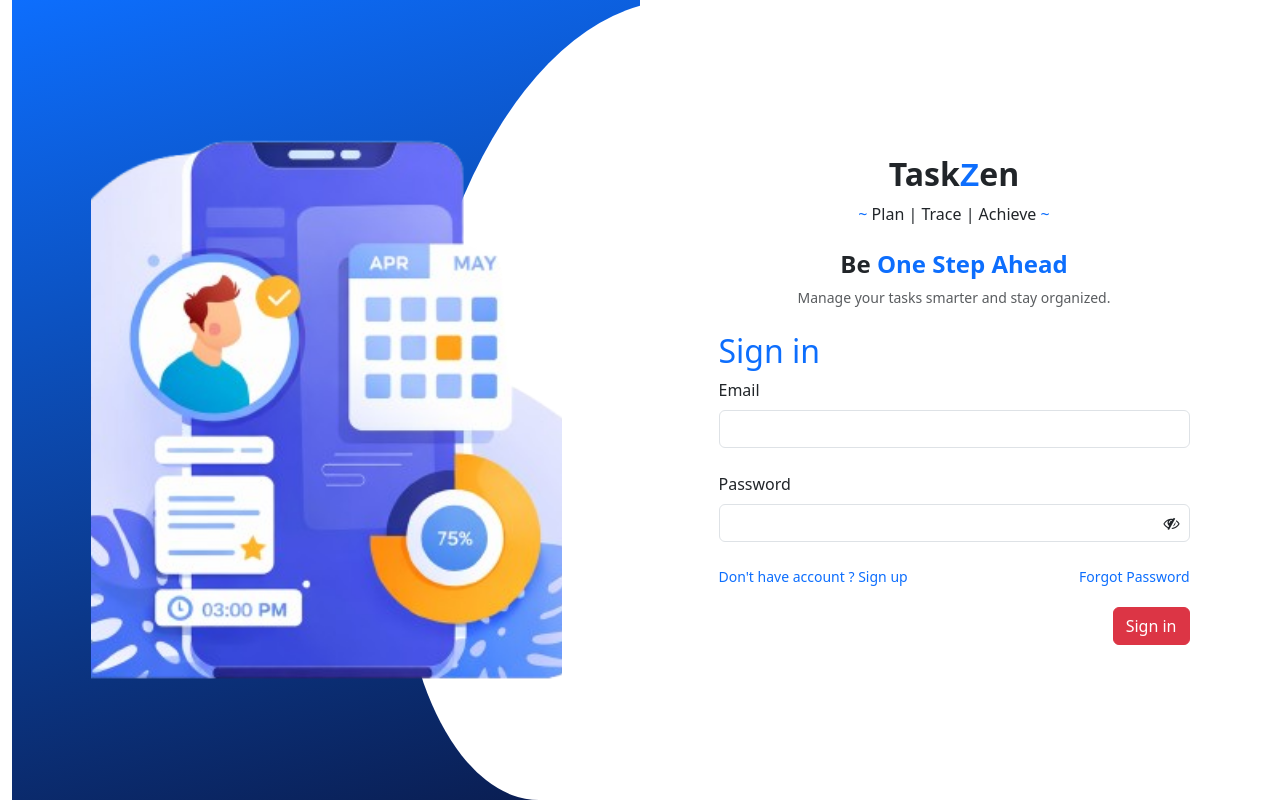
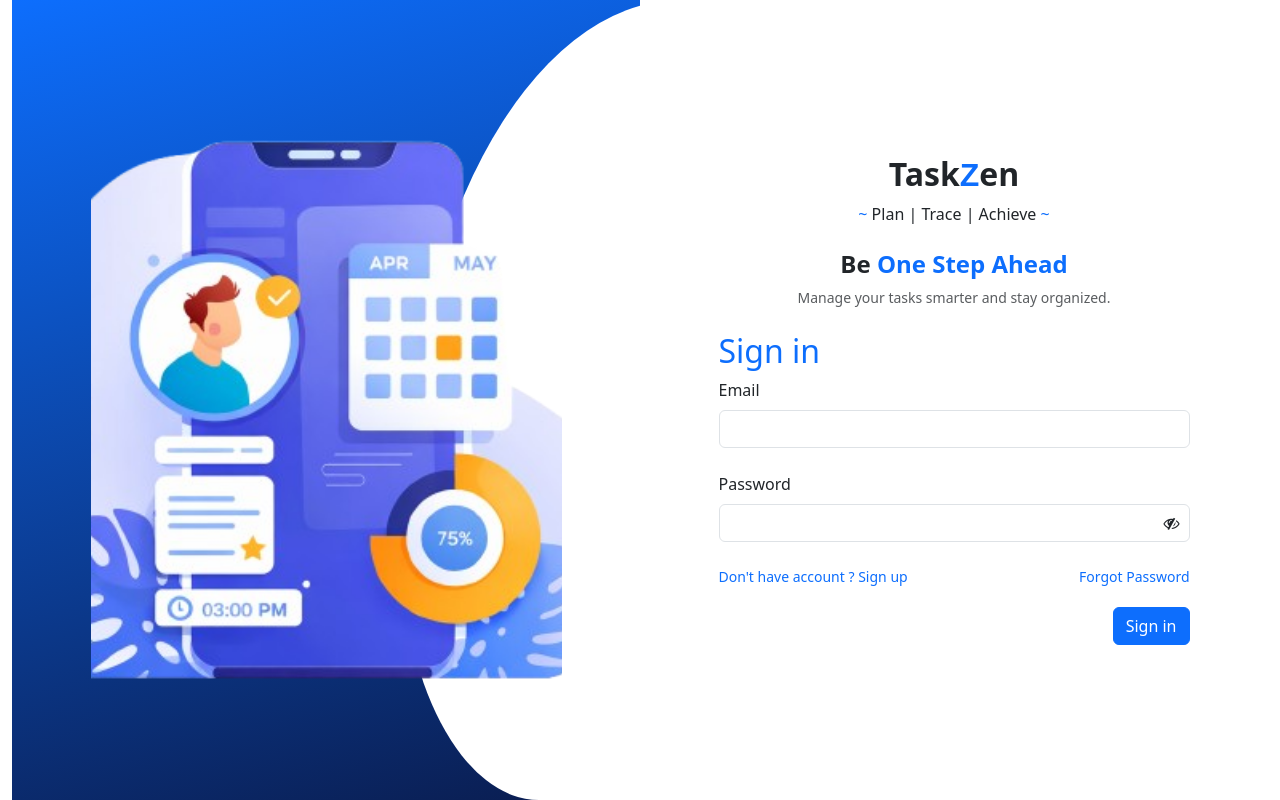
Before and after one commit to Prabhav-Manas/TaskZen, an Angular app in the folder frontend/: page /auth/signin in a window 1280 px wide. Built offline with nearby package versions, Linux system fonts and the light colour scheme.

Commit message:
check CD with netlify 2

```diff
--- a/frontend/src/app/features/auth/signin/signin.component.html
+++ b/frontend/src/app/features/auth/signin/signin.component.html
@@ -38,7 +38,7 @@
 
                 <!-- Submit Button -->
                 <div class="d-flex justify-content-end mt-1">
-                    <app-button type="submit" label="Sign in" color="danger"></app-button>
+                    <app-button type="submit" label="Sign in" color="primary"></app-button>
                 </div>
             </form>
         </div>
```
